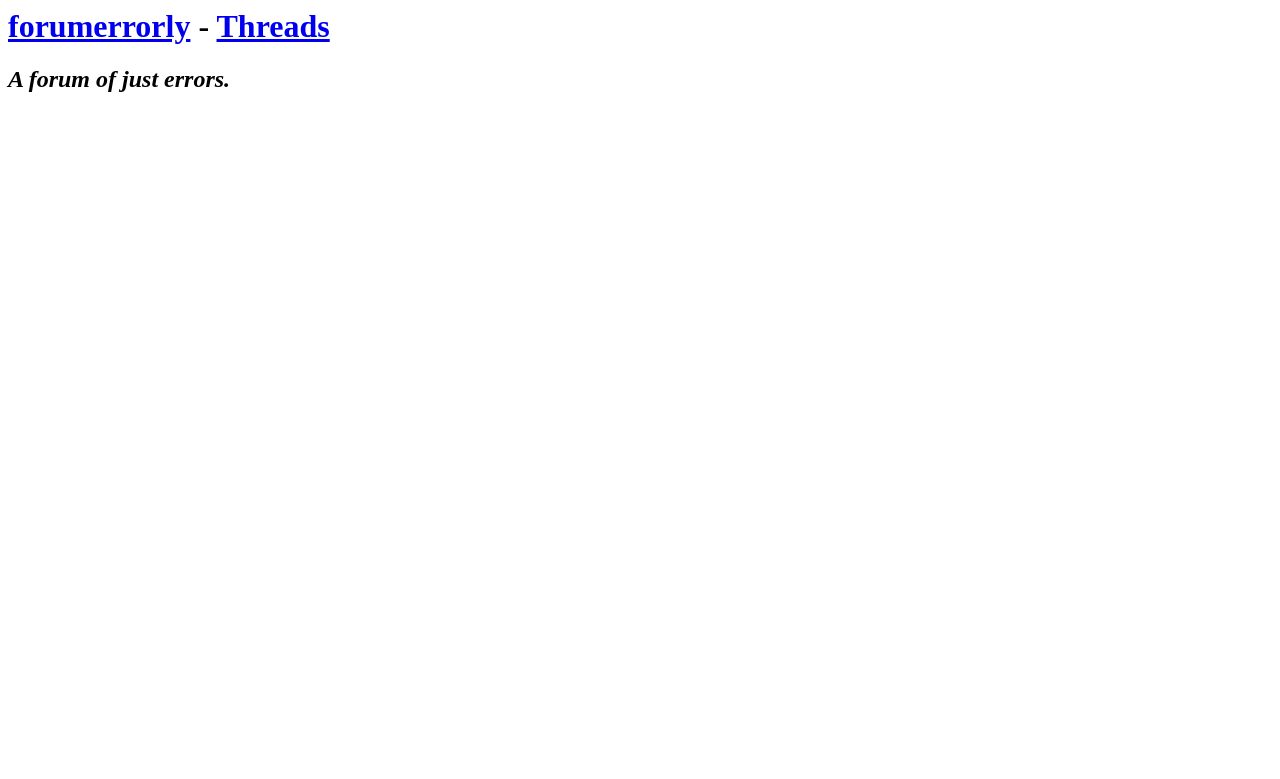
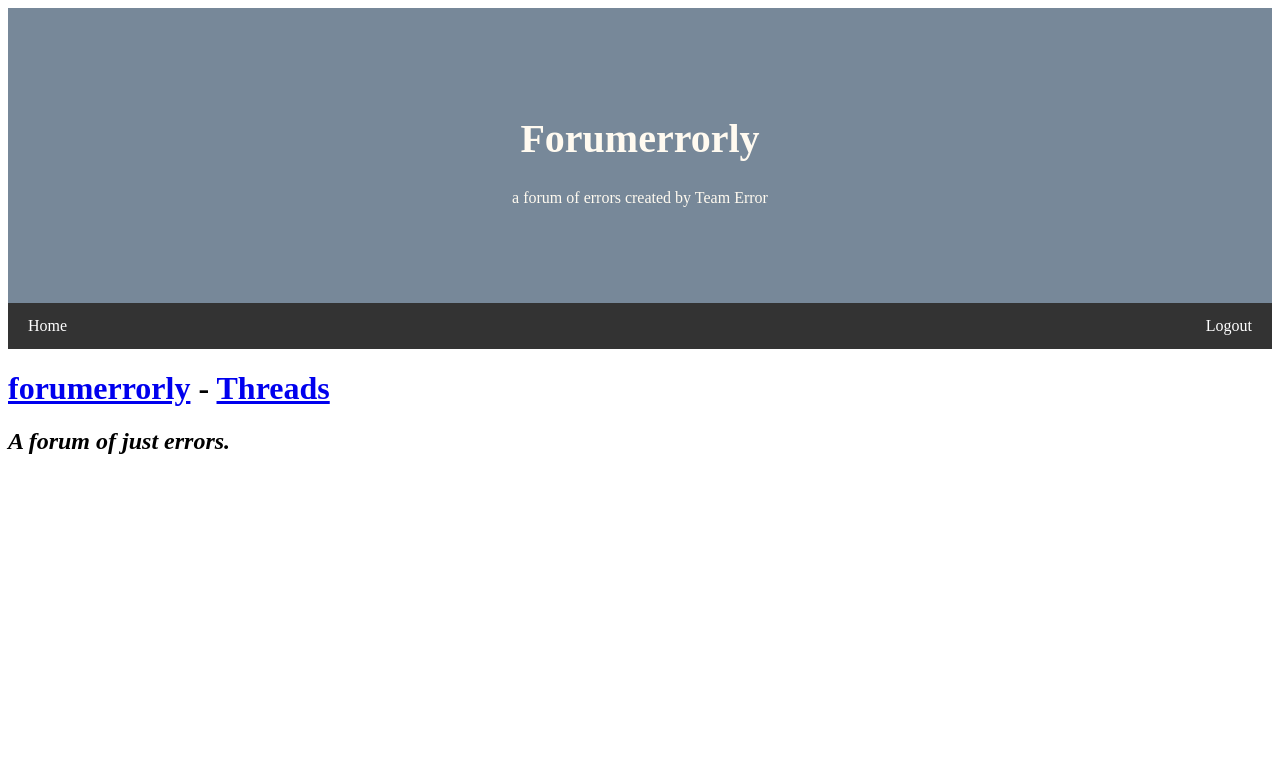
Before and after one commit to raf721/forumerrorly, a Django app: page / in a window 1280 px wide. Shown: the top 779 px of the page. Run offline with Django 3.2, Linux system fonts and the light colour scheme.

Commit message:
Made a parent top of the website that persists througout all pages and a navigation bar with home and logout button

```diff
--- a/fe_app/templates/fe_app/base.html
+++ b/fe_app/templates/fe_app/base.html
@@ -1,8 +1,64 @@
 <!-- parent template! for each page LightSlateGray#778899 : FloralWhite#FFFAF0 -->
+
+<html lang="en">
+<head>
+<title>Page Title</title>
+<meta charset="UTF-8">
+<meta name="viewport" content="width=device-width, initial-scale=1">
+<style>
+body{
+    font-family: Corsiva;
+}
+.header {
+    padding : 80px;
+    text-align: center;
+    background: #778899;
+    color: #FFFAF0;
+}
+.header h1{
+    font-size: 40px;
+}
+
+.navbar {
+  overflow: hidden;
+  background-color: #333;
+}
+
+.navbar a {
+  float: left;
+  display: block;
+  color: white;
+  text-align: center;
+  padding: 14px 20px;
+  text-decoration: none;
+}
+
+.navbar a.right {
+  float: right;
+}
+
+.navbar a:hover {
+  background-color: #ddd;
+  color: black;
+}
+</style>
+</head>
+<body>
+    <div class = "header">
+        <h1>Forumerrorly</h1>
+        <p>a forum of errors created by Team Error</p>
+    </div>
+    <div class="navbar">
+        <a href="#">Home</a>
+        <a href="#" class="right">Logout</a>
+      </div>
+</body>
 
 <h1>
     <a href="{% url 'fe_app:index' %}">forumerrorly</a> -
     <a href="{% url 'fe_app:threads' %}">Threads</a>
 </h1>
 
+</html>
+
 {% block content %}{% endblock content %}
```
